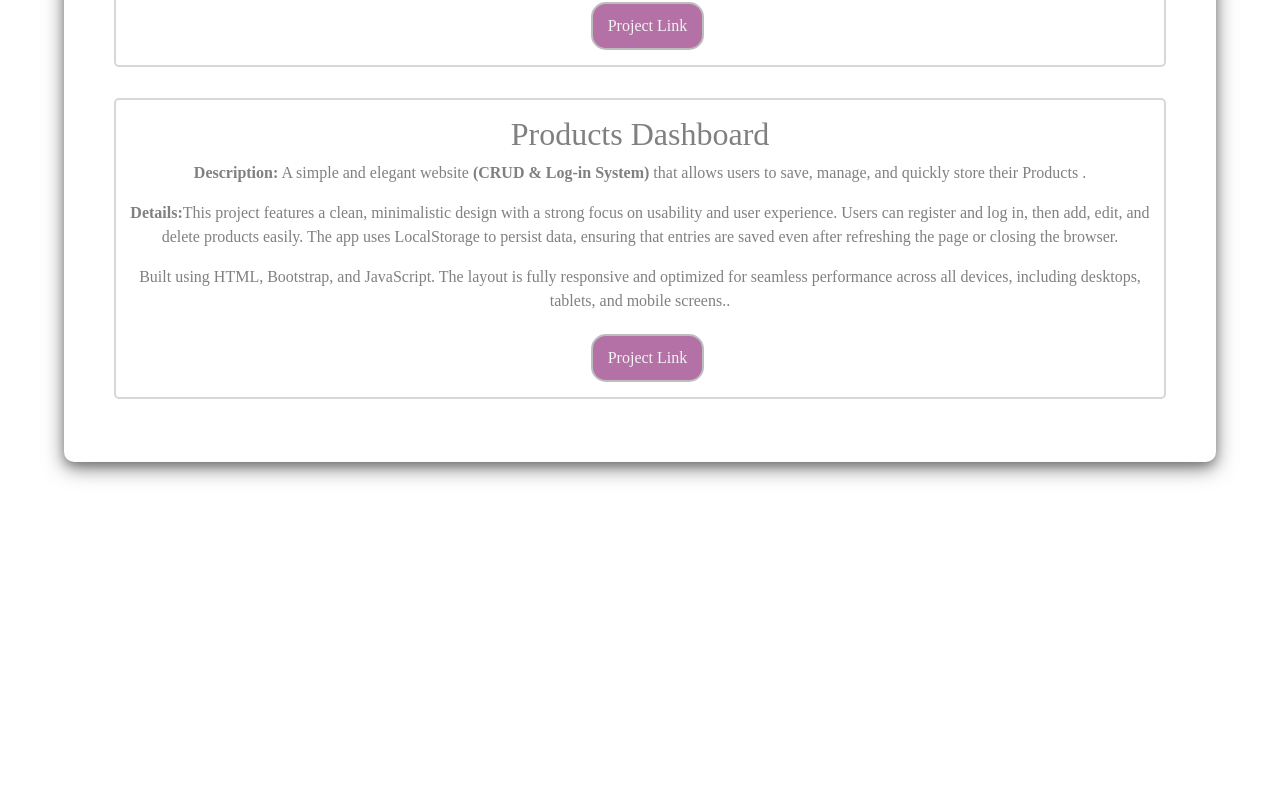
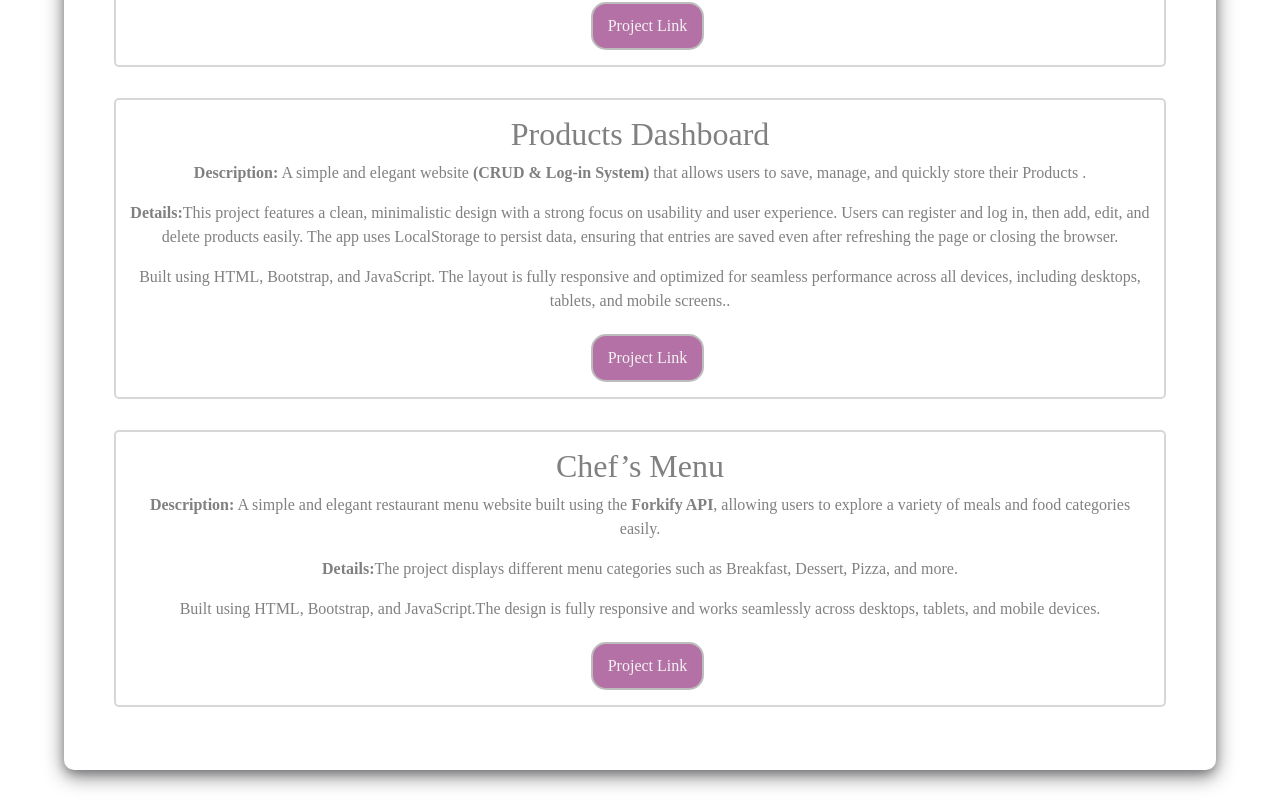
Before and after one commit to MaiiMostafa98/my-portfolio, a Next.js app: page /Projects/JavaScript in a window 1280 px wide. Shown: the part 751-1551 px from the top of the page. Before the commit the page ends 1243 px from the top, so only its background shows below. Built offline with nearby package versions, Linux system fonts and the light colour scheme.

Commit message:
add new javascript project

```diff
--- a/app/Projects/JavaScript/page.jsx
+++ b/app/Projects/JavaScript/page.jsx
@@ -59,6 +59,25 @@ export default function page() {
 
             </div>
 
+
+            <div className='row  pb-3'>
+
+             <div className=' col-sm-12 col-md-12 projects1  '>
+             <div className="text-center">
+             <h2 class="text-center">Chef’s Menu</h2>
+             <p><strong>Description:</strong> A simple and elegant restaurant menu website built using the <strong>Forkify API</strong>, allowing users to explore a variety of meals and food categories easily.</p>
+             <p><strong>Details:</strong>The project displays different menu categories such as Breakfast, Dessert, Pizza, and more.</p>
+             <p> Built using HTML, Bootstrap, and JavaScript.The design is fully responsive and works seamlessly across desktops, tablets, and mobile devices.</p>
+
+             <div className="d-flex justify-content-center">
+             <a href="https://maiimostafa98.github.io/chef-s-menu/" target="_blank" rel="noopener noreferrer">
+             <button>Project Link</button></a>
+             </div>
+             </div>
+             </div>
+
+            </div>
+
             </div>
 
   </>
--- a/app/page.jsx
+++ b/app/page.jsx
@@ -4,8 +4,8 @@ import Link from 'next/link'
 import Image from 'next/image'
 // import myImage from '../app/images/3.png'
 // import myImage from './images/ai-maii.jpeg'
-import myImage from './images/ChatGPT Image Feb 7, 2026, 10_35_54 AM.png'
-// import myImage from './images/myImg 1.jpeg'
+// import myImage from './images/ChatGPT Image Feb 7, 2026, 10_35_54 AM.png'
+import myImage from './images/myImg 1.jpeg'
 import React from 'react'
 
 export default function page() {
```
